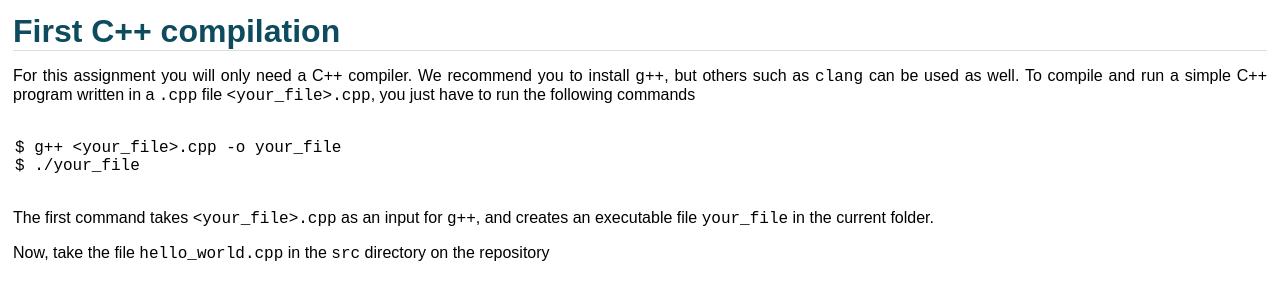
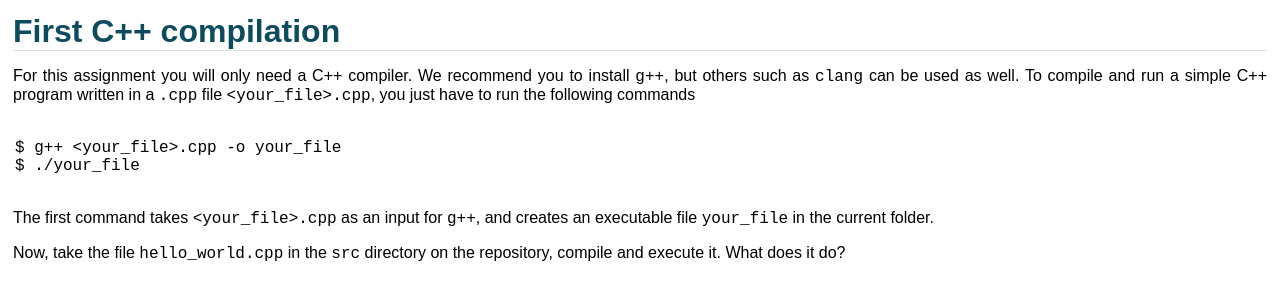
Before and after one commit to adolfomunoz/FoC, a Jekyll site: the page built from _assignments/00_compilation.md, in a window 1280 px wide. Shown: the top 300 px of the page. Built offline with Jekyll 4.4.1, drawn with Linux system fonts in a browser that asks for light colours.

Commit message:
Completed missing info. Corrected typo.

```diff
--- a/_assignments/00_compilation.md
+++ b/_assignments/00_compilation.md
@@ -14,4 +14,4 @@ $ ./your_file
 
 The first command takes `<your_file>.cpp` as an input for `g++`, and creates an executable file `your_file` in the current folder.
 
-Now, take the file `hello_world.cpp` in the `src` directory on the repository
+Now, take the file `hello_world.cpp` in the `src` directory on the repository, compile and execute it. What does it do?
--- a/_slides/00_intro.html
+++ b/_slides/00_intro.html
@@ -21,7 +21,7 @@ title: Introduction
 		<textarea data-template>
 		# Outcome
 
-		- Transversan programming skills
+		- Transversal programming skills
 		- Low-level programming knowledge
 		- Prepared for next Master courses
 		</textarea>
```
